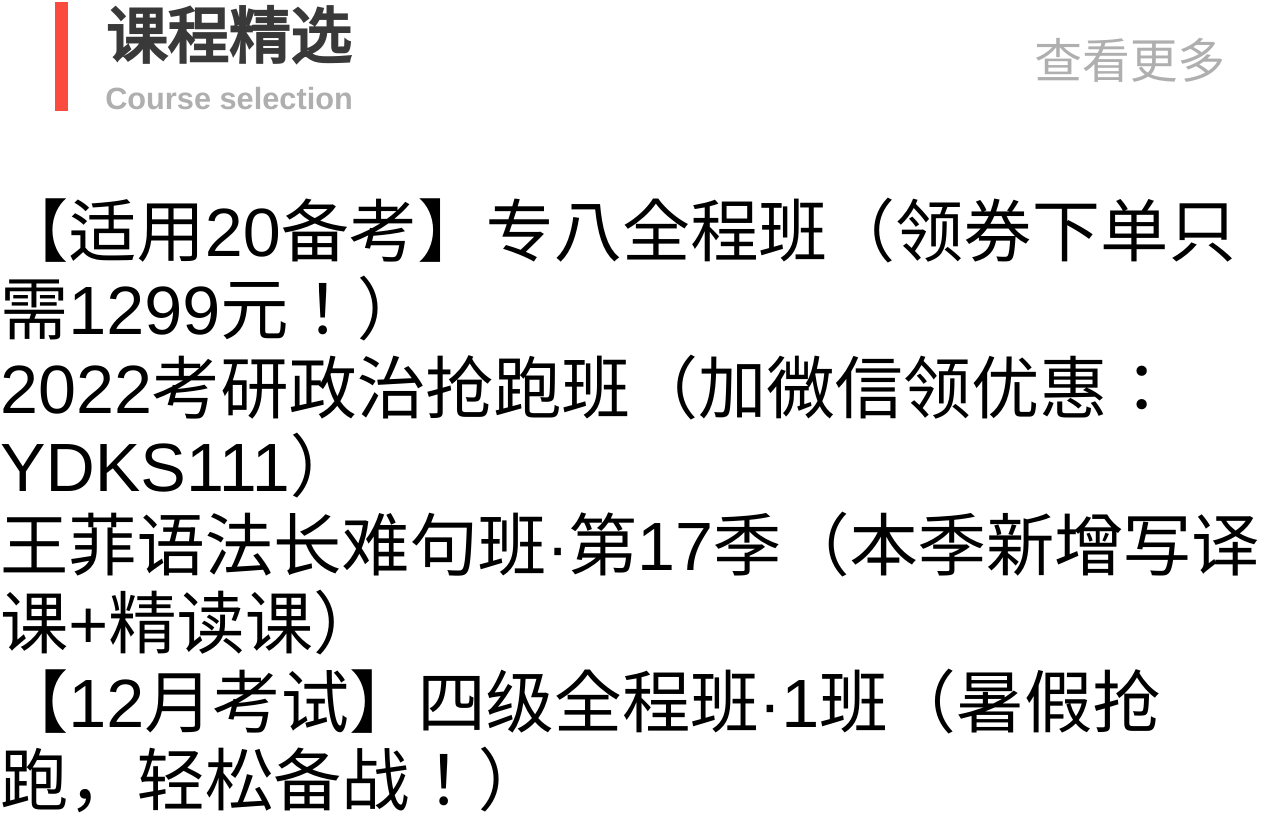
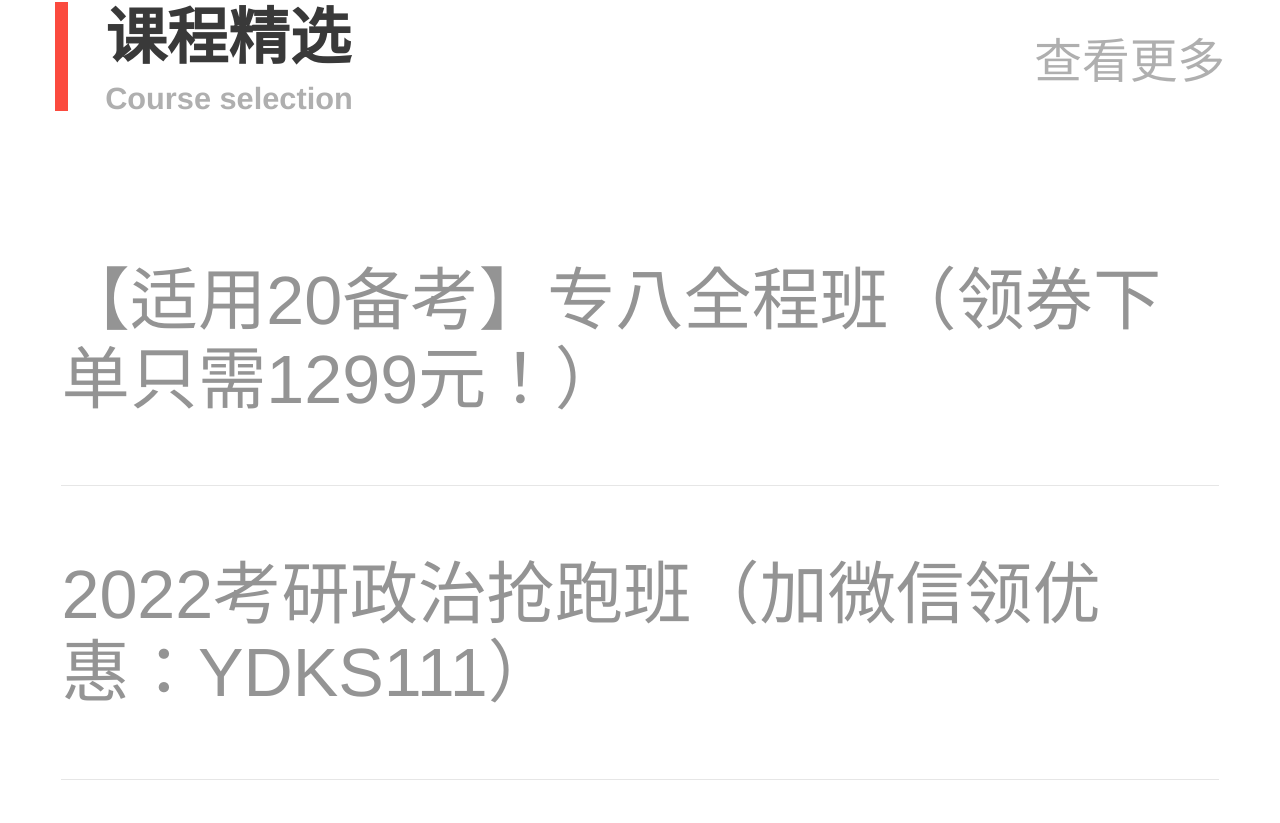
Before and after one commit to LoTwT/next-ykt, a Next.js app: page / in a window 1280 px wide. Shown: the part 1326-2149 px from the top of the page. Built offline with nearby package versions, Linux system fonts and the light colour scheme.

Commit message:
feat(CourseCard): physical 1px border

```diff
--- /dev/null
+++ b/components/Common/CourseCard.module.css
@@ -0,0 +1,6 @@
+.card {
+  display: block;
+  margin: 0 0.36rem;
+  padding: 0.4rem 0;
+  color: #949494;
+}
--- a/components/Common/CourseCard.tsx
+++ b/components/Common/CourseCard.tsx
@@ -1,17 +1,19 @@
+import Link from 'next/link'
 import { IRecommendData } from 'pages/api/recommend'
 import { memo } from 'react'
+import styles from './CourseCard.module.css'
 
 interface IProps {
   data: IRecommendData
 }
 
 const CourseCard = ({ data }: IProps) => {
-  const { courseTitle = '' } = data || {}
+  const { courseTitle, id } = data
 
   return (
-    <div>
-      <p>{courseTitle}</p>
-    </div>
+    <Link href="/course/detail/id[]" as={`/course/detail/${id}`} passHref>
+      <a className={`${styles.card} border-b-1px`}>{courseTitle}</a>
+    </Link>
   )
 }
 
--- a/styles/global.css
+++ b/styles/global.css
@@ -66,13 +66,14 @@ button {
   --main-bg-color: red;
 }
 
+/* 物理 1px */
 .border-b-1px,
 .border-t-1px,
 .border-all-1px {
   position: relative;
 }
 
-/* 四周1px */
+/* 四周 物理 1px */
 .border-all-1px::before {
   position: absolute;
   top: 0;
@@ -123,6 +124,7 @@ button {
   white-space: nowrap;
 }
 
+/* 媒体查询是否 2 倍屏 */
 @media (min-resolution: 2dppx) {
   .border-b-1px::after {
     transform: scaleY(0.5);
```
Also changed, not shown: pages/course/detail/[id].tsx (added, +10 -0 lines).
